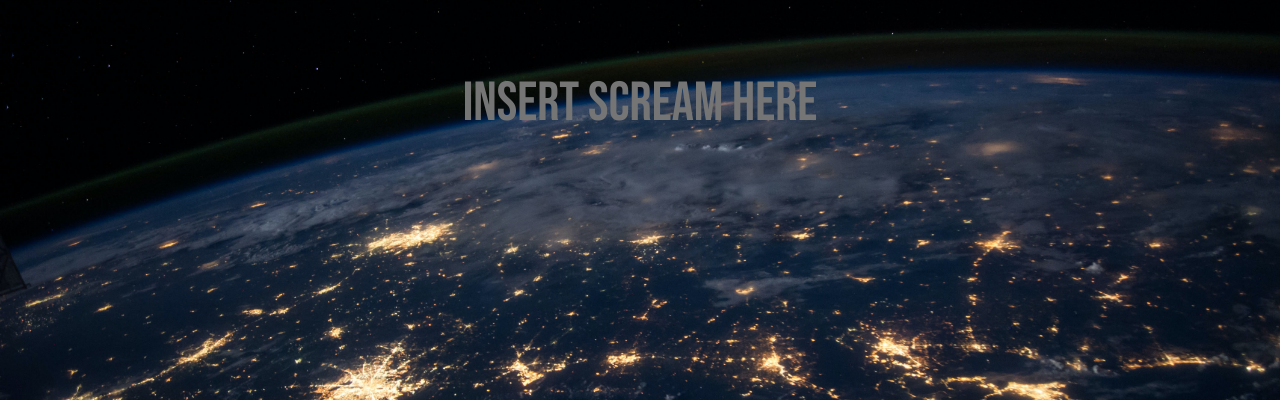
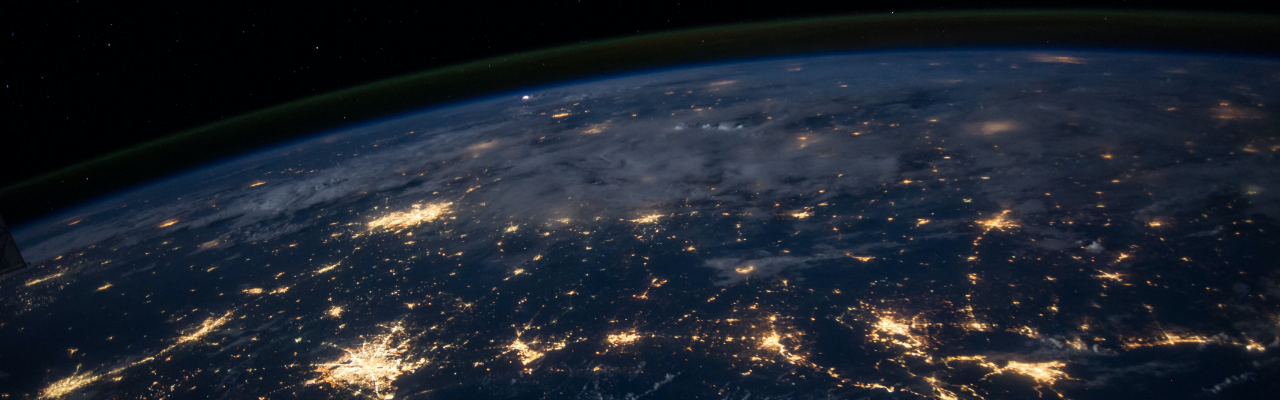
Before and after one commit to scaram02/scream-into-the-void, a React (Create React App) app: page / in a window 1280 px wide. Shown: the part 190-590 px from the top of the page. Built offline with nearby package versions, Linux system fonts and the light colour scheme.

Commit message:
added debounce to prevent rerenders, + minor styles

```diff
--- a/package.json
+++ b/package.json
@@ -7,6 +7,7 @@
     "@testing-library/react": "^11.1.0",
     "@testing-library/user-event": "^12.1.10",
     "react": "^17.0.1",
+    "react-debounce-input": "^3.2.3",
     "react-dom": "^17.0.1",
     "react-scripts": "4.0.2",
     "web-vitals": "^1.0.1"
--- a/src/App.js
+++ b/src/App.js
@@ -1,4 +1,5 @@
 import React, {useEffect, useState} from 'react'
+import {DebounceInput} from 'react-debounce-input';
 import './home.css';
 
 
@@ -55,27 +56,27 @@ useEffect(() => {
 }, [message]);
 
 
-// the problem is they allload 2 seconds after but if you type multiple letters a second then that doesn't matter, it's still 2 seconds later but shows a message EVERY time you type, not just2 scs after pause. need to see user has STOPPED typing rather than typed, and/or JSUT render the last one
 
-// but actually what I really want is to have the message replace the text.... soooo
 
   return (
-
     <div className={`${background} container`}>
 
-        <textarea style={{color: matchingBg.color}}
+        <DebounceInput
+        element="textarea"
+        style={{color: matchingBg.color}}
         spellCheck="false"
         type="text"
         value={scream}
         onChange={handleScream}
+        debounceTimeout={1000}
         placeholder="insert scream here"/>
-
+        <h1>{message}</h1>
         <div className="button-container">
         {backgrounds.map((bg) => (
         <button key={bg.bg}  onMouseOver={() => setBackground(`${bg.bg}`)}>{bg.bg}!</button>
         ))}
         </div>
-        <h1>{message}</h1>
+
     </div>
 
   );
--- a/src/home.css
+++ b/src/home.css
@@ -13,7 +13,8 @@ textarea {
 background: transparent;
 border: none;
 resize: none;
-width: 100%;
+width: 100vw;
+/* width: 100% */
 height: 35vh;
 padding: 0;
 font-size: 55px;
@@ -25,11 +26,22 @@ left: 0;
 right: 0;
 bottom: 0;
 font-family: 'Bebas Neue', cursive;
+overflow-wrap: anywhere;
 /* color: navy */
 }
 
 textarea:focus {
   outline: none;
+}
+
+h1 {
+  margin-top: 0;
+  margin: auto;
+position: absolute;
+top: 0;
+left: 0;
+right: 0;
+bottom: 0;
 }
 
 .button-container {
```
Also changed, not shown: 1 other file (tests, documents, lock files or other folders).
